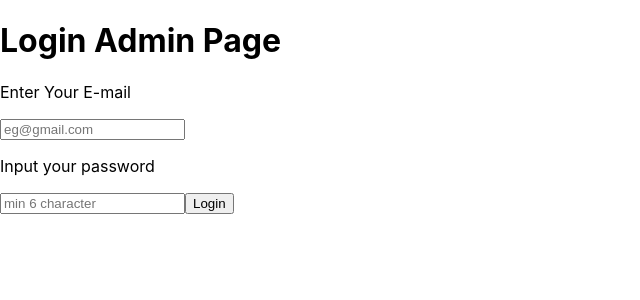
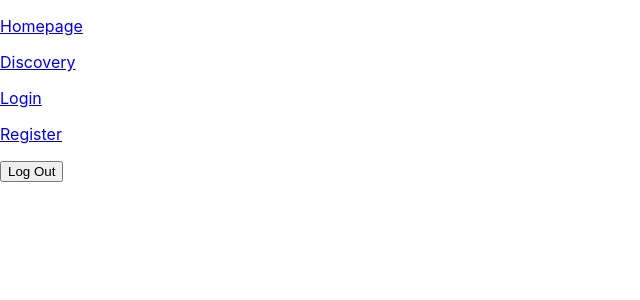
Before and after one commit to Hawinf/6.5-Authentication-CRUD, a React (Create React App) app: page /login in a window 1280 px wide. Shown: the top 300 px of the page, without its empty margins (0-640 px from the left). Built offline with nearby package versions, Linux system fonts and the light colour scheme; sample sign-in values are in the browser's storage.

Commit message:
ProtectedRoute and LogOut

```diff
--- a/src/App.js
+++ b/src/App.js
@@ -3,6 +3,8 @@ import Homepage from './pages/Homepage';
 import Login from './pages/Login';
 import Register from './pages/Register';
 import Discovery from './pages/Discovery';
+import ProtectedRouteV1 from './hoc/ProtectedRouteV1';
+import ProtectedRoutesV2 from './hoc/ProtectedRouteV2';
 
 
 function App() {
@@ -11,7 +13,19 @@ function App() {
       <Route path='/' element={<Homepage/> } />
       <Route path='/login' element={<Login/>} />
       <Route path='/register' element={<Register/>} />
-      <Route path='/discovery' element={<Discovery/>} />
+      <Route element={<ProtectedRouteV1 />}>
+          <Route path='/discovery' element={<Discovery/>} />
+      </Route>
+      {/* Above how to use ProtectedRoutev1 */}
+      {/* Below how to use ProtectedRouteV2 */}
+      {/* <Route
+        path='/discovery'
+        element={
+          <ProtectedRoutesV2>
+              <Discovery />
+          </ProtectedRoutesV2>
+        }
+        ></Route> */}
     </Routes>
   );
 }
--- /dev/null
+++ b/src/hoc/ProtectedRouteV1.js
@@ -0,0 +1,34 @@
+import React, { useEffect, useState } from "react";
+import { Navigate, Outlet } from "react-router-dom";
+
+const ProtectedRouteV1 = () => {
+    const [isLogin, setIsLogin] = useState(false);
+    const [loading, setLoading] = useState(true);
+
+    // Part 1
+    useEffect(() => {
+        console.log('useEffect')
+        setLoading(true)
+        const token = localStorage.getItem('token')
+        // If There is nothing token
+        if(!token) {
+            setIsLogin(false)
+            setLoading(false)
+        } else {
+            setIsLogin(true)
+            setLoading(false)
+        }
+    });
+
+    // Part 2
+    console.log('loading')
+    if(loading) {
+        return 'Loadinggg'
+    }
+
+    // Part 3
+    console.log('return')
+    return isLogin ? <Outlet /> : <Navigate to='/login' />
+}
+
+export default ProtectedRouteV1
--- /dev/null
+++ b/src/hoc/ProtectedRouteV2.js
@@ -0,0 +1,27 @@
+import React, { useLayoutEffect, useState } from "react";
+import { Navigate } from "react-router-dom";
+
+const ProtectedRoutesV2 = (props) => {
+    const [login, setLogin] = useState(false);
+    const [isLoading, setIsLoading] = useState(true);
+
+    useLayoutEffect(() => {
+        setIsLoading(true);
+        const token = localStorage.getItem('token')
+        if(!token) {
+            setLogin(false);
+            setIsLoading(false)
+        } else {
+            setLogin(true);
+            setIsLoading(false)
+        }
+    }, [login]);
+
+    if(isLoading) {
+        return '...Checking Auth';
+    }
+    if(!login) return <Navigate to='/login' />;
+    return props.children
+}
+
+export default ProtectedRoutesV2;
--- a/src/pages/Discovery.js
+++ b/src/pages/Discovery.js
@@ -1,9 +1,11 @@
 import React from "react";
+import Navbar from "./Navbar";
 
 const Discovery = () => {
     return (
         <div>
             <h1>This is Discovery</h1>
+            <Navbar />
         </div>
     );
 };
--- a/src/pages/Homepage.js
+++ b/src/pages/Homepage.js
@@ -1,9 +1,11 @@
 import React from "react";
+import Navbar from "./Navbar";
 
 const Homepage = () => {
     return (
         <div>
             <h1>This is Homepage</h1>
+            <Navbar />
         </div>
     );
 };
--- a/src/pages/Login.js
+++ b/src/pages/Login.js
@@ -1,10 +1,14 @@
 import axios from "axios";
-import React, { useState } from "react";
+import React, { useEffect, useState } from "react";
 import { API } from "../const/endpoint";
+import Navbar from "./Navbar";
+import { useNavigate } from "react-router-dom";
 
 const Login = () => {
     const [em, setEm] = useState('');
     const [pass, setPass] = useState('');
+    const [login, setLogin] = useState(false);
+    const navigate = useNavigate();
 
     const handleEm = (e) => {
         // console.log(e.target.value)
@@ -26,18 +30,45 @@ const Login = () => {
           .post(API.LOGIN, payload)
           .then((res) => {
             console.log(res)
+            localStorage.setItem('token', res.data.access_token)
+            navigate('/discovery')
           })
           .catch((err) => console.log(err.message))
     };
 
+    const handleLogOut = () => {
+        localStorage.removeItem('token');
+        navigate('/')
+    }
+
+    useEffect(() => {
+        const token = localStorage.getItem('token');
+        if(!token) {
+            setLogin(false)
+        } else {
+            setLogin(true);
+        }
+    })
+
     return (
         <div>
+            <Navbar />
+
+
+            {
+                login ? (
+                    <button onClick={handleLogOut}>Log Out</button>
+                ) : (
+                    <>
                         <h1>Login Admin Page</h1>
                         <p>Enter Your E-mail</p>
                         <input onChange={handleEm} placeholder="eg@gmail.com" />
                         <p>Input your password</p>
                         <input onChange={handlePass} placeholder="min 6 character" />
                         <button onClick={handleLogin}>Login</button>
+                    </>
+                )
+            }
         </div>
     );
 };
--- /dev/null
+++ b/src/pages/Navbar.js
@@ -0,0 +1,23 @@
+import React from "react";
+import { Link } from "react-router-dom";
+
+const Navbar = () => {
+    return (
+        <div className="navbar">
+            <Link to='/'>
+                <p>Homepage</p>
+            </Link>
+            <Link to='/discovery'>
+                <p>Discovery</p>
+            </Link>
+            <Link to='/login'>
+                <p>Login</p>
+            </Link>
+            <Link to='/register'>
+                <p>Register</p>
+            </Link>
+        </div>
+    );
+};
+
+export default Navbar;
--- a/src/pages/Register.js
+++ b/src/pages/Register.js
@@ -1,6 +1,7 @@
 import axios from "axios";
 import React, { useState } from "react";
 import { API } from "../const/endpoint";
+import Navbar from "./Navbar";
 
 const Register = () => {
     const [email, setEmail] = useState('');
@@ -33,6 +34,7 @@ const Register = () => {
 
     return (
         <div>
+            <Navbar />
             <h1>Register Admin Page</h1>
             <p>Enter Your E-mail</p>
             <input onChange={handleEmail} placeholder="eg@gmail.com" />
```
Lines whose indentation alone changed are shown as unchanged.
